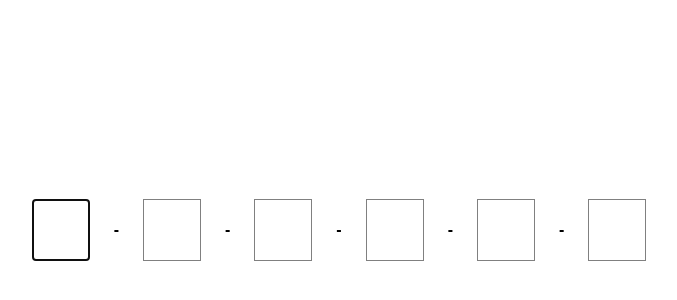
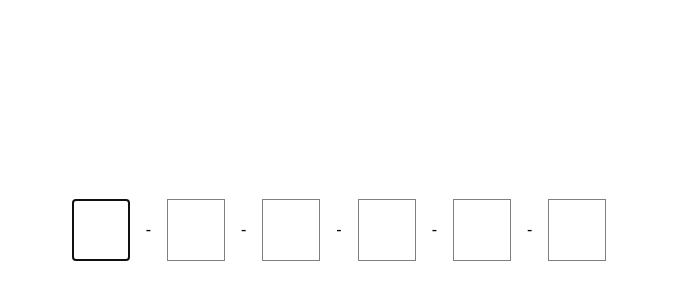
Before and after one commit to devfolioco/react-otp-input, a React (Create React App) app: page / in a window 1280 px wide. Shown: the part 170-470 px from the top of the page, without its empty margins (301-978 px from the left). Built offline with nearby package versions, Linux system fonts and the light colour scheme.

Commit message:
:recycle: Quality improvements, refactor

```diff
--- a/src/App.js
+++ b/src/App.js
@@ -20,11 +20,10 @@ class App extends Component {
             fontSize: 24,
             color: 'black',
             border: '1px solid grey',
-            margin: '1em',
             padding: 16,
           }}
           numInputs={6}
-          separator
+          separator={<span style={{ margin: '1em' }}>-</span>}
           separatorStyle={{ fontWeight: 'bold' }}
         />
       </div>
--- a/src/OtpInput.jsx
+++ b/src/OtpInput.jsx
@@ -9,8 +9,7 @@ const RIGHT_ARROW = 39;
 type Props = {
   numInputs: number,
   onChange: Function,
-  separator?: boolean,
-  separatorStyle?: Object,
+  separator?: Object,
   containerStyle?: Object,
   inputStyle?: Object,
 };
@@ -47,13 +46,7 @@ class SingleOtpInput extends PureComponent<*> {
   }
 
   render() {
-    const {
-      separator,
-      separatorStyle,
-      isLastChild,
-      inputStyle,
-      ...rest
-    } = this.props;
+    const { separator, isLastChild, inputStyle, ...rest } = this.props;
 
     return (
       <div style={{ display: 'flex', alignItems: 'center' }}>
@@ -66,7 +59,7 @@ class SingleOtpInput extends PureComponent<*> {
           }}
           {...rest}
         />
-        {!isLastChild && (separator && <div style={separatorStyle}>-</div>)}
+        {!isLastChild && separator}
       </div>
     );
   }
@@ -84,7 +77,7 @@ class OtpInput extends Component<Props, State> {
   };
 
   // Helper to return OTP from input
-  returnOtp = () => {
+  getOtp = () => {
     this.props.onChange(this.state.otp.join(''));
   };
 
@@ -110,32 +103,33 @@ class OtpInput extends Component<Props, State> {
     this.focusInput(activeInput - 1);
   };
 
-  // Change OTP value
-  changeCodeAtIndex = (i: number, value: string) => {
-    const { otp } = this.state;
-    otp[i] = value;
+  // Change OTP value at focused input
+  changeCodeAtFocus = (value: string) => {
+    const { activeInput, otp } = this.state;
+    otp[activeInput] = value;
 
     this.setState({
       otp,
     });
-    this.returnOtp();
+    this.getOtp();
   };
 
   // Handle pasted OTP
-  handleOnPaste = (i: number, e: Object) => {
+  handleOnPaste = (e: Object) => {
     e.preventDefault();
     const { numInputs } = this.props;
-    const { otp } = this.state;
+    const { activeInput, otp } = this.state;
+
     // Get pastedData in an array of max size (num of inputs - current position)
     const pastedData = e.clipboardData
       .getData('text/plain')
-      .slice(0, numInputs - i)
+      .slice(0, numInputs - activeInput)
       .split('');
 
     // Paste data from focused input onwards
-    for (let j = 0; j < numInputs; ++j) {
-      if (j >= i && pastedData.length > 0) {
-        otp[j] = pastedData.shift();
+    for (let pos = 0; pos < numInputs; ++pos) {
+      if (pos >= activeInput && pastedData.length > 0) {
+        otp[pos] = pastedData.shift();
       }
     }
 
@@ -143,20 +137,20 @@ class OtpInput extends Component<Props, State> {
       otp,
     });
 
-    this.returnOtp();
+    this.getOtp();
   };
 
-  handleOnChange = (i: number, e: Object) => {
-    this.changeCodeAtIndex(i, e.target.value);
+  handleOnChange = (e: Object) => {
+    this.changeCodeAtFocus(e.target.value);
     this.focusNextInput();
   };
 
   // TODO: delete key
-  handleOnKeyDown = (i: number, e: Object) => {
+  handleOnKeyDown = (e: Object) => {
     switch (e.keyCode) {
       case BACKSPACE:
         e.preventDefault();
-        this.changeCodeAtIndex(i, '');
+        this.changeCodeAtFocus('');
         this.focusPrevInput();
         break;
       case LEFT_ARROW:
@@ -174,7 +168,7 @@ class OtpInput extends Component<Props, State> {
 
   renderInputs = () => {
     const { activeInput, otp } = this.state;
-    const { numInputs, inputStyle, separator, separatorStyle } = this.props;
+    const { numInputs, inputStyle, separator } = this.props;
     const inputs = [];
 
     for (let i = 0; i < numInputs; i++) {
@@ -183,9 +177,9 @@ class OtpInput extends Component<Props, State> {
           key={i}
           focus={activeInput === i}
           value={otp && otp[i]}
-          onChange={this.handleOnChange.bind(null, i)}
-          onKeyDown={this.handleOnKeyDown.bind(null, i)}
-          onPaste={this.handleOnPaste.bind(null, i)}
+          onChange={this.handleOnChange}
+          onKeyDown={this.handleOnKeyDown}
+          onPaste={this.handleOnPaste}
           onFocus={e => {
             this.setState({
               activeInput: i,
@@ -193,7 +187,6 @@ class OtpInput extends Component<Props, State> {
             e.target.select();
           }}
           separator={separator}
-          separatorStyle={separatorStyle}
           inputStyle={inputStyle}
           isLastChild={i === numInputs - 1}
         />
```
